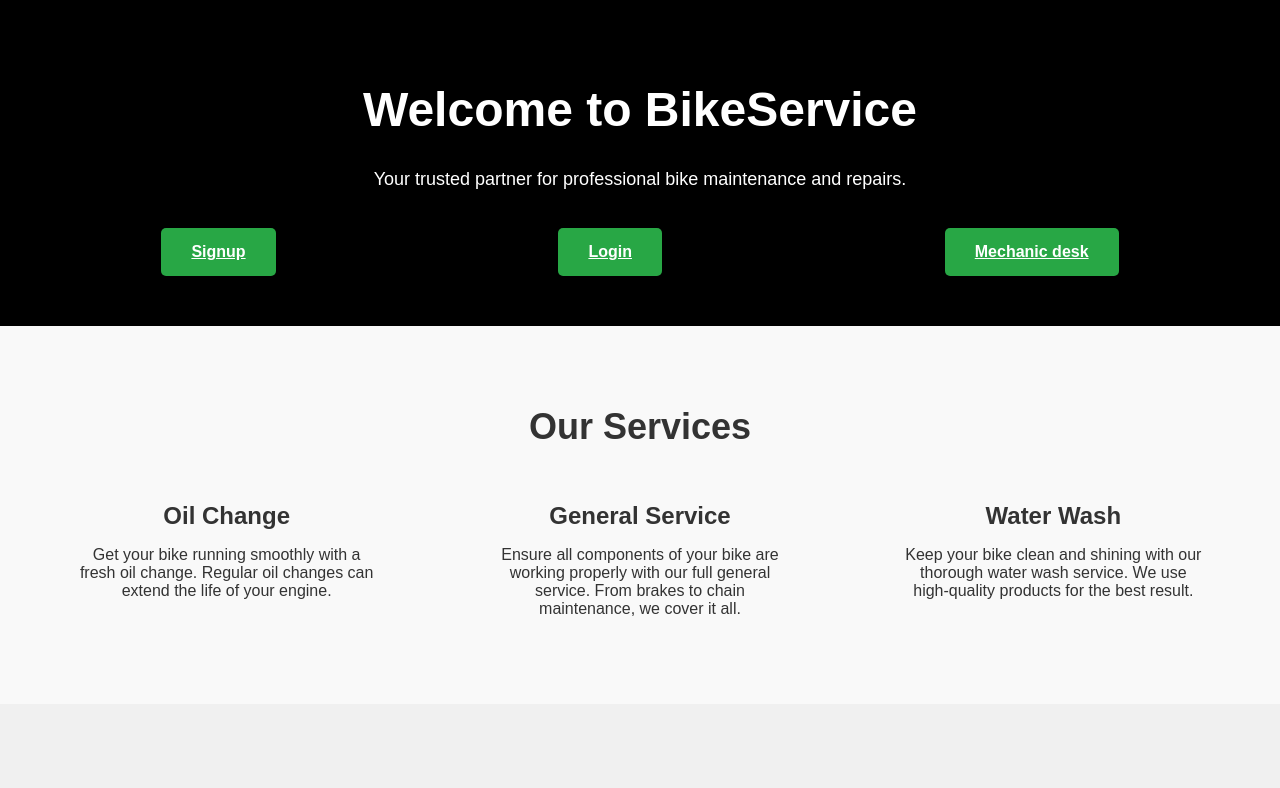
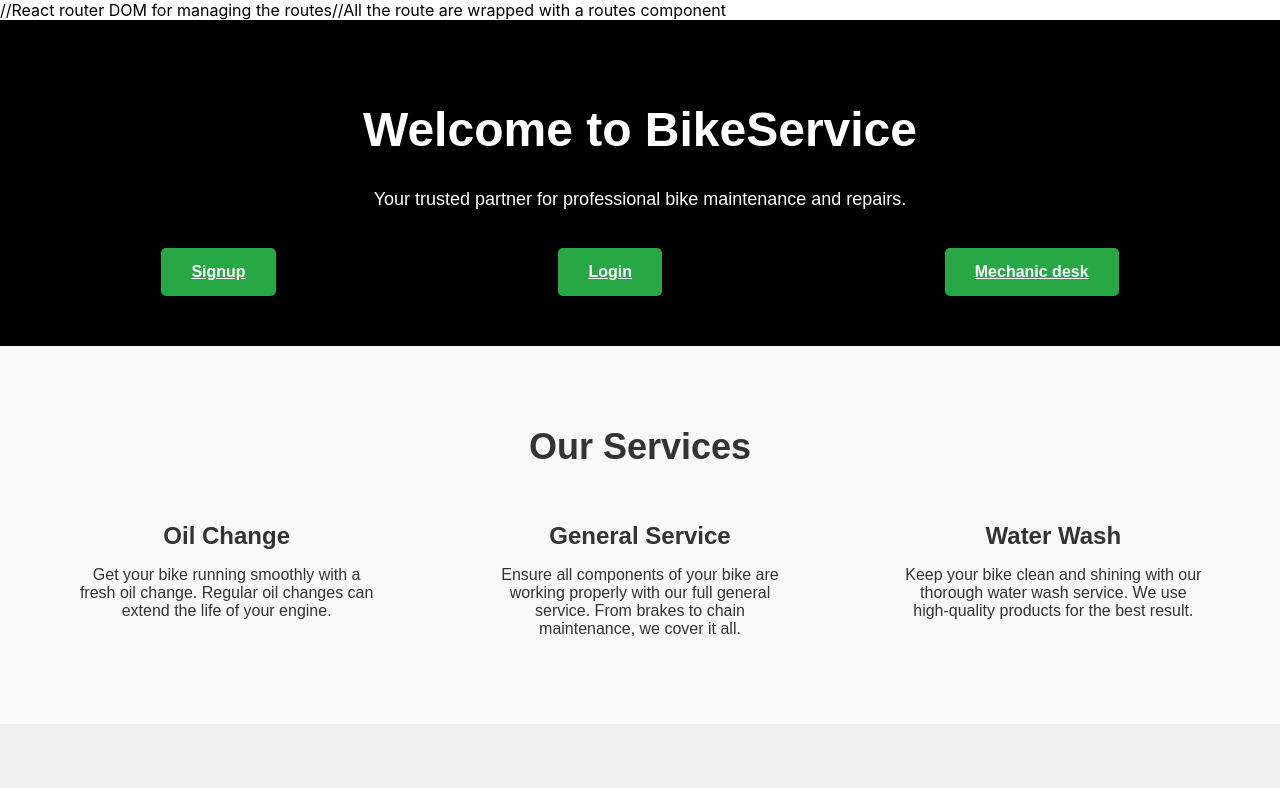
Before and after one commit to LogananthanD/Bike-Service, a React (Create React App) app in the folder bikeservice/frontend/: page / in a window 1280 px wide. Shown: the top 788 px of the page. Built offline with nearby package versions, Linux system fonts and the light colour scheme; the HTML template or start-up script is replaced by a standard one.

Commit message:
Update App.js

```diff
--- a/bikeservice/frontend/src/App.js
+++ b/bikeservice/frontend/src/App.js
@@ -7,7 +7,9 @@ import Ownerdesk from "./pages/owner/Ownerdesk";
 function App() {
   return (
     <div className="App">
+    //React router DOM for managing the routes
       <BrowserRouter>
+    //All the route are wrapped with a routes component
       <Routes>
         <Route path='/' element={<Welcome/>}/>
         <Route path='/signup' element={<Signup/>}/>
```
